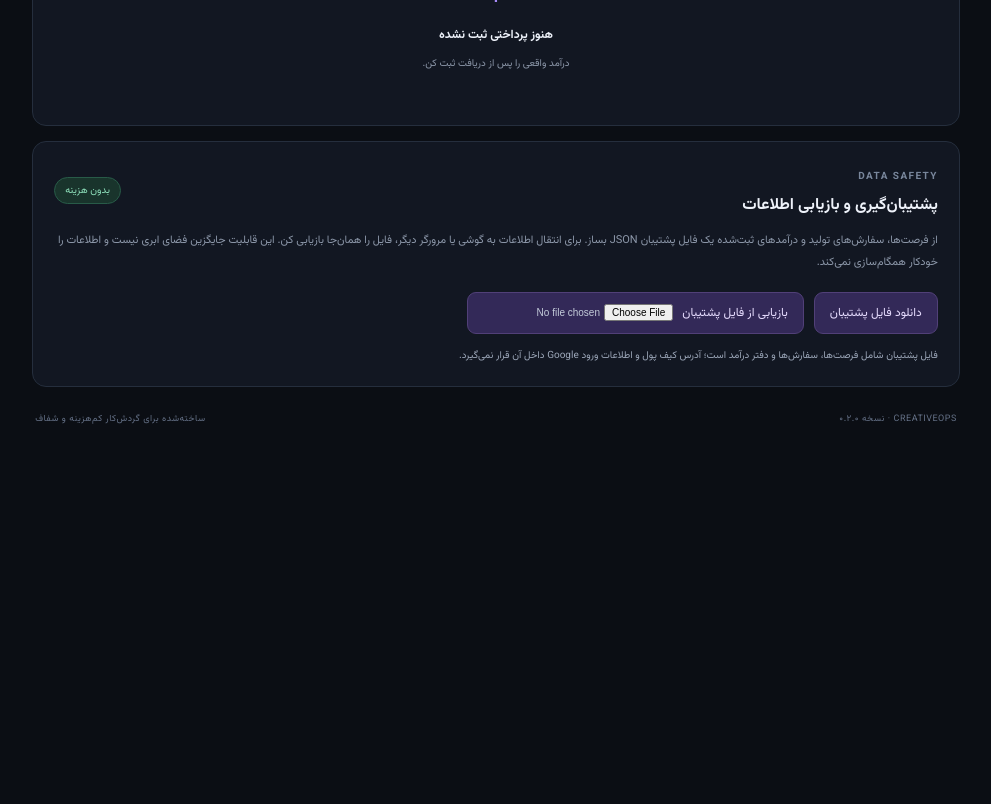
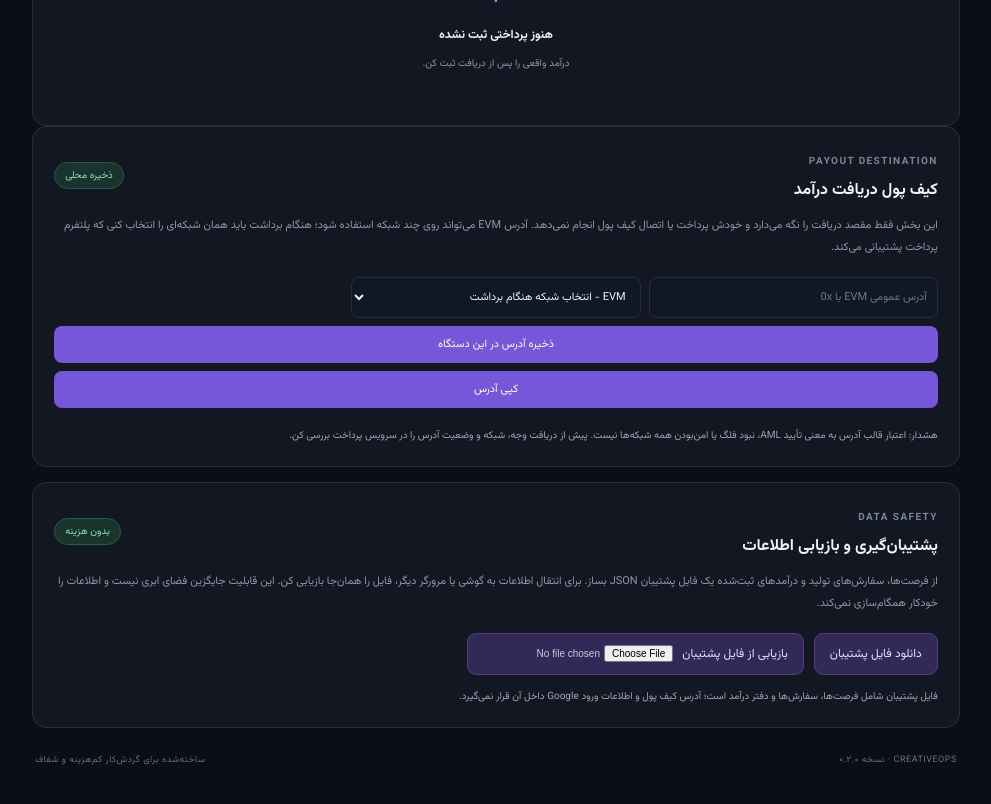
Before and after one commit to ebrahimi1366alireza-tech/AICreativeEarnings, a Next.js app: page / in a window 1280 px wide. Shown: the part 5080-5884 px from the top of the page, without its empty margins (19-1010 px from the left). Before the commit the page ends 5549 px from the top, so only its background shows below. Built offline with nearby package versions, Linux system fonts and the light colour scheme; no server answers.

Commit message:
Add local EVM payout wallet settings

```diff
--- a/app/page.tsx
+++ b/app/page.tsx
@@ -31,6 +31,9 @@ export default function Home() {
   const [loaded, setLoaded] = useState(false);
   const [deliveries, setDeliveries] = useState<Delivery[]>([]);
   const [income, setIncome] = useState<Income[]>([]);
+  const [walletAddress, setWalletAddress] = useState("");
+  const [walletNetwork, setWalletNetwork] = useState("EVM - انتخاب شبکه هنگام برداشت");
+  const [walletNotice, setWalletNotice] = useState("");
   const receivedUsdt = income.filter(item => item.received && item.currency === "USDT").reduce((sum, item) => sum + item.amount, 0);
   const goalProgress = Math.min(100, Math.max(0, receivedUsdt / 50 * 100));
   useEffect(() => {
@@ -48,6 +51,37 @@ export default function Home() {
     if (loaded) localStorage.setItem("creativeops-opportunities-v1", JSON.stringify(opportunities));
   }, [opportunities, loaded]);
   useEffect(() => { if (loaded) { localStorage.setItem("creativeops-deliveries-v1", JSON.stringify(deliveries)); localStorage.setItem("creativeops-income-v1", JSON.stringify(income)); } }, [deliveries, income, loaded]);
+  useEffect(() => {
+    if (!loaded) return;
+    const savedWallet = localStorage.getItem("creativeops-wallet-v1");
+    if (savedWallet) {
+      try {
+        const parsed = JSON.parse(savedWallet) as { address?: unknown; network?: unknown };
+        if (typeof parsed.address === "string") setWalletAddress(parsed.address);
+        if (typeof parsed.network === "string") setWalletNetwork(parsed.network);
+      } catch { /* ignore invalid wallet data */ }
+    }
+  }, [loaded]);
+  function saveWallet(event: React.FormEvent<HTMLFormElement>) {
+    event.preventDefault();
+    const address = walletAddress.trim();
+    if (!/^0x[a-fA-F0-9]{40}$/.test(address)) {
+      setWalletNotice("آدرس واردشده معتبر نیست؛ آدرس EVM باید با 0x شروع شود و ۴۰ رقم هگزادسیمال داشته باشد.");
+      return;
+    }
+    localStorage.setItem("creativeops-wallet-v1", JSON.stringify({ address, network: walletNetwork }));
+    setWalletAddress(address);
+    setWalletNotice("آدرس در همین مرورگر ذخیره شد. این کار به معنی تأیید AML یا انجام تراکنش نیست.");
+  }
+  async function copyWallet() {
+    if (!walletAddress) return;
+    try {
+      await navigator.clipboard.writeText(walletAddress);
+      setWalletNotice("آدرس کیف پول کپی شد.");
+    } catch {
+      setWalletNotice("کپی خودکار در این مرورگر در دسترس نیست؛ آدرس را دستی انتخاب و کپی کن.");
+    }
+  }
   function addDelivery(event: React.FormEvent<HTMLFormElement>) {
     event.preventDefault(); const form = new FormData(event.currentTarget); const title = String(form.get("deliveryTitle") || "").trim(); if (!title) return;
     setDeliveries(rows => [{ id: crypto.randomUUID(), title, client: String(form.get("client") || "نامشخص"), due: String(form.get("due") || ""), status: "در حال آماده‌سازی" }, ...rows]); event.currentTarget.reset();
@@ -248,6 +282,21 @@ export default function Home() {
           {income.length === 0 ? <div className="empty-state"><span>₮</span><strong>هنوز پرداختی ثبت نشده</strong><p>درآمد واقعی را پس از دریافت ثبت کن.</p></div> : <div className="saved-opportunities">{income.map(item => <article className="saved-opportunity" key={item.id}><div><strong>{item.source}</strong><p>{item.date} · {item.amount.toFixed(2)} {item.currency}</p></div><label className="received-check"><input type="checkbox" checked={item.received} onChange={e => setIncome(rows => rows.map(row => row.id === item.id ? {...row,received:e.target.checked} : row))}/>{item.received ? "دریافت شده" : "در انتظار دریافت"}</label><button type="button" className="remove-opportunity" onClick={() => setIncome(rows => rows.filter(row => row.id !== item.id))} aria-label="حذف درآمد">×</button></article>)}</div>}
         </section>
 
+        <section className="panel wallet-panel" id="wallet">
+          <div className="panel-head"><div><span className="eyebrow">PAYOUT DESTINATION</span><h2>کیف پول دریافت درآمد</h2></div><span className="free-tag">ذخیره محلی</span></div>
+          <p className="hub-intro">این بخش فقط مقصد دریافت را نگه می‌دارد و خودش پرداخت یا اتصال کیف پول انجام نمی‌دهد. آدرس EVM می‌تواند روی چند شبکه استفاده شود؛ هنگام برداشت باید همان شبکه‌ای را انتخاب کنی که پلتفرم پرداخت پشتیبانی می‌کند.</p>
+          <form className="opportunity-form" onSubmit={saveWallet}>
+            <input name="walletAddress" value={walletAddress} onChange={e => setWalletAddress(e.target.value)} placeholder="آدرس عمومی EVM با 0x" aria-label="آدرس عمومی کیف پول" autoComplete="off" spellCheck={false}/>
+            <select aria-label="شبکه کیف پول" value={walletNetwork} onChange={e => setWalletNetwork(e.target.value)}>
+              <option>EVM - انتخاب شبکه هنگام برداشت</option>
+              <option>Ethereum</option><option>BNB Smart Chain (BEP20)</option><option>Polygon</option><option>Arbitrum One</option><option>Base</option>
+            </select>
+            <button type="submit">ذخیره آدرس در این دستگاه</button>
+            <button type="button" onClick={copyWallet} disabled={!walletAddress}>کپی آدرس</button>
+          </form>
+          <p className="backup-notice" role="status">{walletNotice || "هشدار: اعتبار قالب آدرس به معنی تأیید AML، نبود فلگ یا امن‌بودن همه شبکه‌ها نیست. پیش از دریافت وجه، شبکه و وضعیت آدرس را در سرویس پرداخت بررسی کن."}</p>
+        </section>
+
         <section className="panel backup-panel" id="backup">
           <div className="panel-head"><div><span className="eyebrow">DATA SAFETY</span><h2>پشتیبان‌گیری و بازیابی اطلاعات</h2></div><span className="free-tag">بدون هزینه</span></div>
           <p className="hub-intro">از فرصت‌ها، سفارش‌های تولید و درآمدهای ثبت‌شده یک فایل پشتیبان JSON بساز. برای انتقال اطلاعات به گوشی یا مرورگر دیگر، فایل را همان‌جا بازیابی کن. این قابلیت جایگزین فضای ابری نیست و اطلاعات را خودکار همگام‌سازی نمی‌کند.</p>
```
